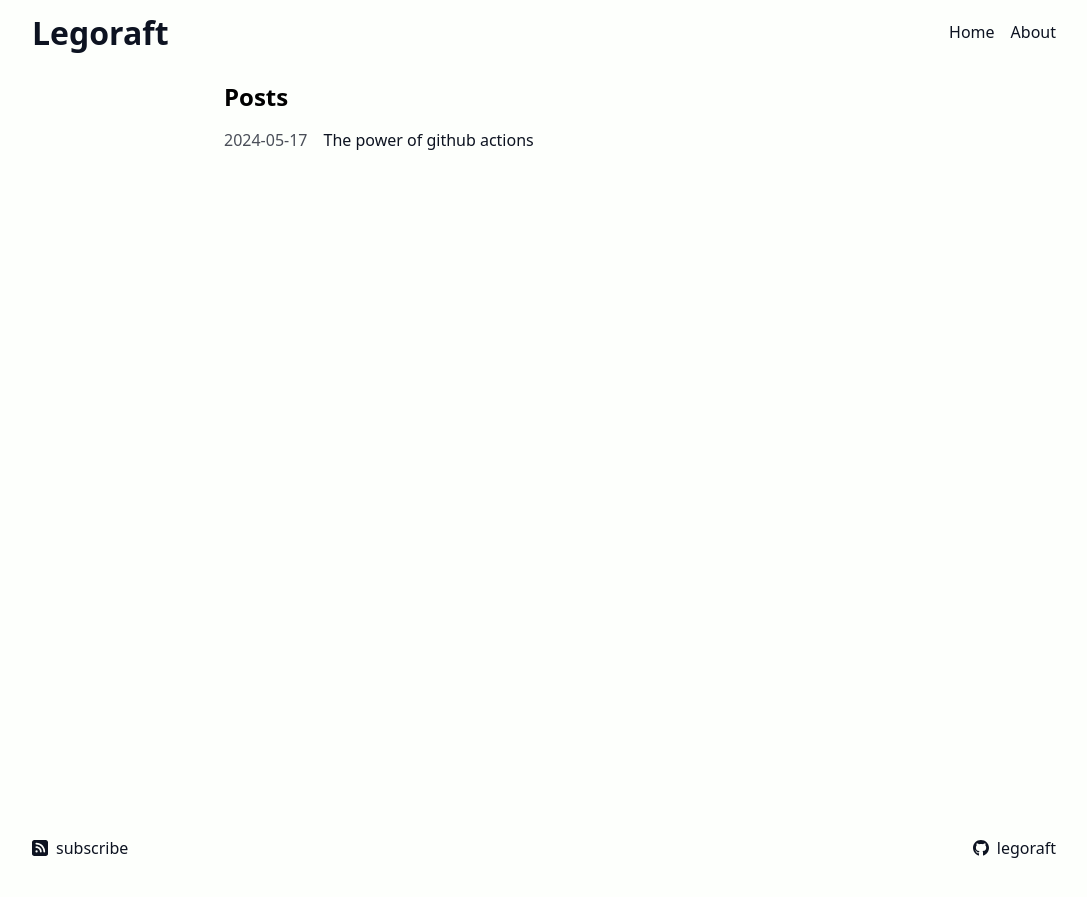
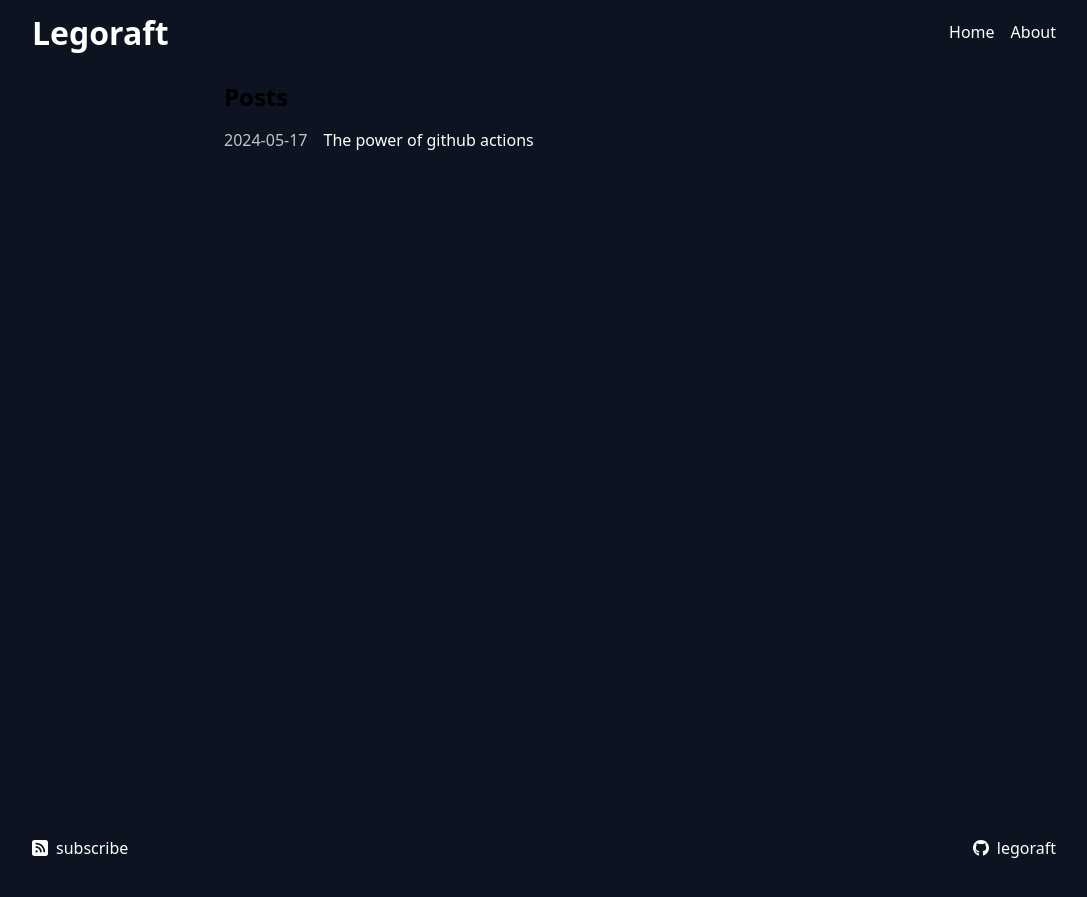
Before and after one commit to LegoRaft/legoraft.github.io, a Jekyll site: the page built from index.md, in a window 1280 px wide. Shown: the top 897 px of the page, without its empty margins (96-1183 px from the left). Built offline with Jekyll 4.4.1, drawn with Linux system fonts in a browser that asks for light colours.

Commit message:
Made site dark mode

```diff
--- a/_sass/variables.scss
+++ b/_sass/variables.scss
@@ -1,5 +1,5 @@
-$background: #FDFFFC;
-$foreground: #0D1321;
+$background: #0D1321;
+$foreground: #FDFFFC;
 $unfocused: rgba($foreground, 0.75);
 $accent: #9650D0;
 
```
